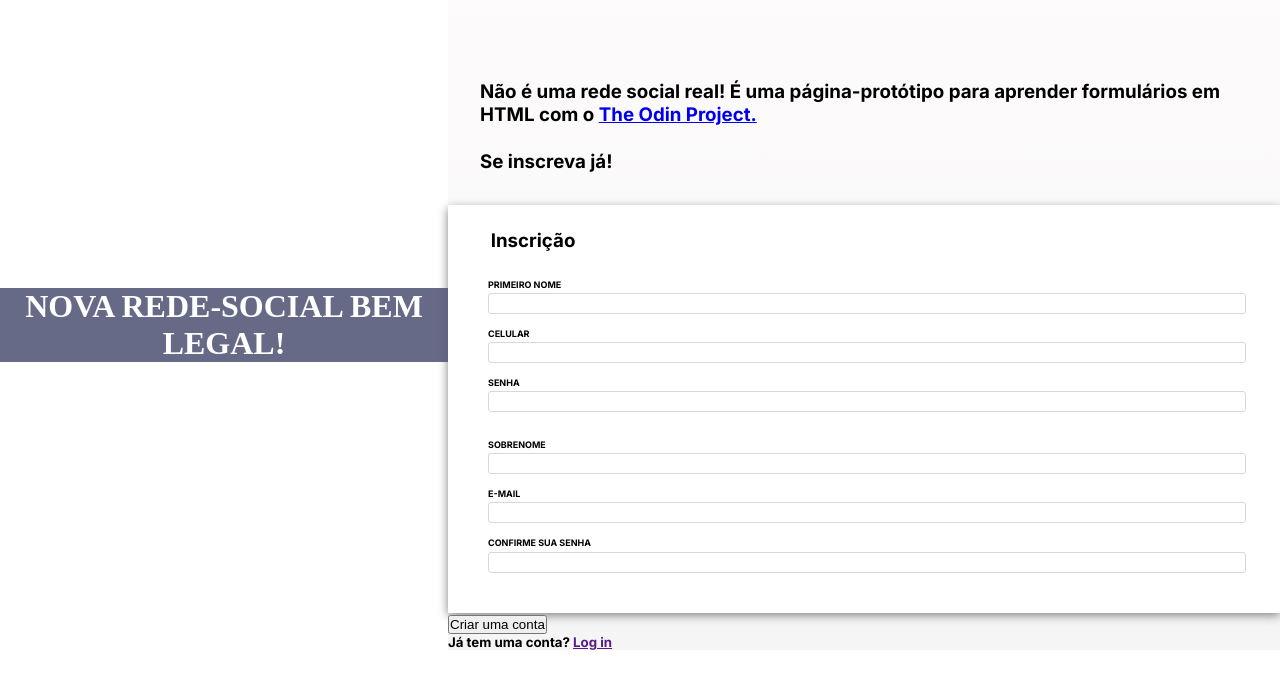
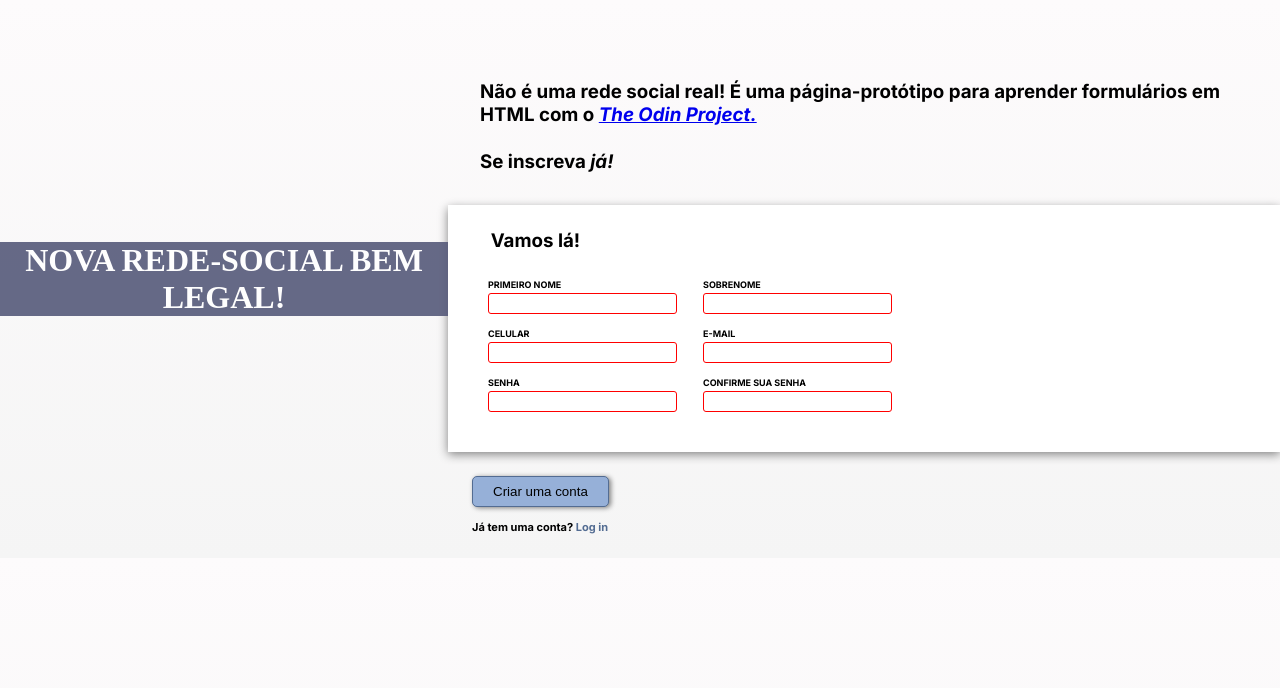
Before and after one commit to laladrack/TOP-forms, a plain HTML site: page index.html in a window 1280 px wide. Drawn offline with Linux system fonts and the light colour scheme; a web font is replaced by a local one.

Commit message:
form validation

```diff
--- a/index.html
+++ b/index.html
@@ -17,18 +17,19 @@
     <body>
         <div class="html-div">
             <div class="pic-block">
-            <h1>Nova Rede-Social Bem Legal!</h1>
+                <div class="name-background"><h1>Nova Rede-Social Bem Legal!</h1></div>
             </div>
 
             <div class="white-block">
                 <div class="hero">
-                <h3>Não é uma rede social real! É uma página-protótipo para aprender formulários em HTML com o <a href="https://www.theodinproject.com/">The Odin Project.</a></h3>
-                <h3>Se inscreva já!</h3>
+                    <h3>Não é uma rede social real! É uma página-protótipo para aprender formulários em HTML com o <a href="https://www.theodinproject.com/"><i>The Odin Project.</i></a></h3>
+                    <h3>Se inscreva <i>já!</i></h3>
                 </div>
 
                 <form action="/data.txt">
                     <div class="form-block">
-                    <h3>Inscrição</h3>
+                        <h3>Vamos lá!</h3>
+                        <div class="form-div">
                             <div id="forms-block-1">
                                 <label for="first-name">Primeiro nome</label><input type="text" id="first-name" required>
                                 <label for="phone-num">Celular</label><input type="tel" required>
@@ -41,9 +42,11 @@
                                 <label for="pwd-con">Confirme sua senha</label><input type="password" required>
                             </div>
                         </div>
-
+                    </div>
+                    <div id="button-div">
                         <button type="submit">Criar uma conta</button>
-                <h5>Já tem uma conta? <a href="">Log in</a></h5>
+                        <p>Já tem uma conta? <a href="">Log in</a></p>
+                    </div>
                 </form>
             </div>
         </div>
--- a/styles.css
+++ b/styles.css
@@ -7,6 +7,7 @@ body {
     height: 100%;
     min-width: 100%;
     font-family: 'Inter';
+    background: linear-gradient(rgb(253, 251, 252) 0%, rgb(245, 245, 245) 100%);
 }
 
 .html-div {
@@ -32,11 +33,6 @@ body {
     opacity: 0.9;
 }
 
-.white-block {
-    background: linear-gradient(rgb(253, 251, 252) 0%, rgb(245, 245, 245) 100%);
-
-}
-
 .hero {
     padding: 2em;
     margin-top: 3em;
@@ -49,6 +45,10 @@ body {
     padding: 1.5em;
     background-color: white;
     box-shadow: 0 0.2em 0.6em grey;
+}
+
+.white-block {
+    height: 100%;
 }
 
 .form-div {
@@ -74,6 +74,7 @@ form input {
     border-radius: 3px;
     width: 100%;
     padding: 2px;
+    outline: none;
 }
 
 form label {
@@ -106,3 +107,22 @@ form label {
     color: rgb(83, 108, 146);
     text-decoration: none;
 }
+
+#button-div button:hover {
+    border: 1px solid rgb(6, 41, 94);
+    cursor: pointer;
+}
+
+form input:focus {
+    border: 1px solid rgb(6, 41, 94);
+    box-shadow: 1px 1px 2px rgb(165, 171, 226);
+}
+
+form input:valid {
+    border-color: green;
+}
+
+form input:invalid {
+    color: #b92326;
+    border-color: red;
+}
```
Lines whose indentation alone changed are shown as unchanged.
